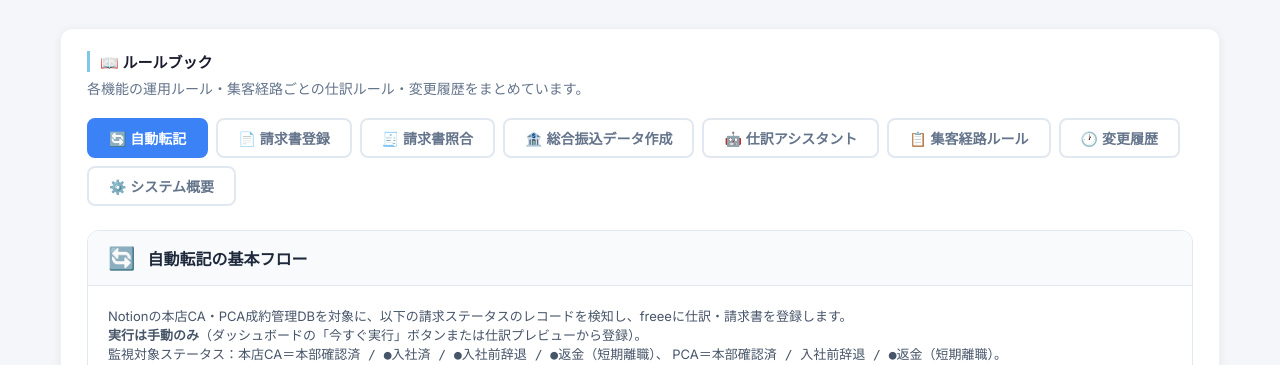
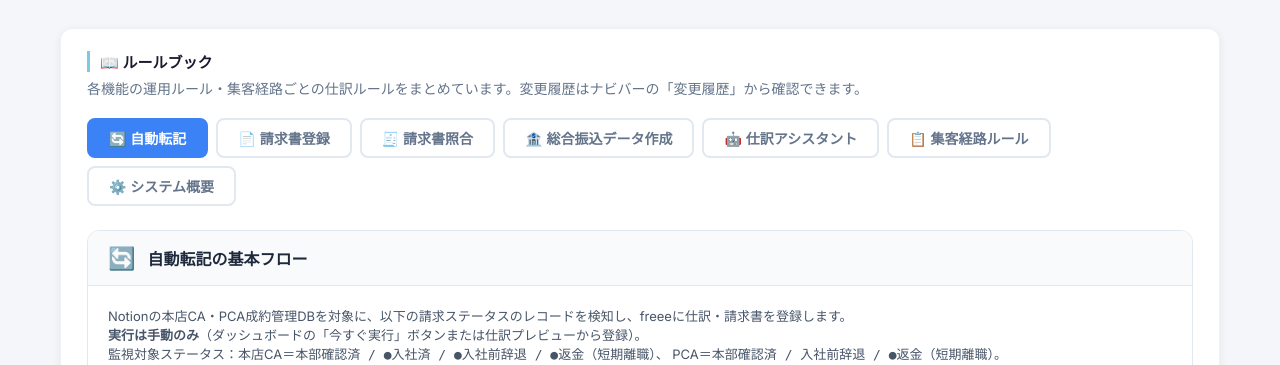
Before and after one commit to rikutokosa/notion-freee-auto, a Flask app: page /rules in a window 1280 px wide. Shown: the part 56-421 px from the top of the page. Run offline with Flask 3, Linux system fonts and the light colour scheme.

Commit message:
fix: ルールブックから変更履歴タブを削除（ナビバーの独立ページに統一）

```diff
--- a/templates/rules.html
+++ b/templates/rules.html
@@ -90,7 +90,7 @@
 <div class="card">
   <h2 style="margin:0 0 6px;">📖 ルールブック</h2>
   <p style="color:#64748b;margin:0 0 20px;font-size:14px;">
-    各機能の運用ルール・集客経路ごとの仕訳ルール・変更履歴をまとめています。
+    各機能の運用ルール・集客経路ごとの仕訳ルールをまとめています。変更履歴はナビバーの「変更履歴」から確認できます。
   </p>
 
   <div class="rules-tabs">
@@ -100,7 +100,6 @@
     <button class="rules-tab-btn" onclick="showTab('tab-shiharai', this)">🏦 総合振込データ作成</button>
     <button class="rules-tab-btn" onclick="showTab('tab-assistant', this)">🤖 仕訳アシスタント</button>
     <button class="rules-tab-btn" onclick="showTab('tab-keiro', this)">📋 集客経路ルール</button>
-    <button class="rules-tab-btn" onclick="showTab('tab-history', this)">🕐 変更履歴</button>
     <button class="rules-tab-btn" onclick="showTab('tab-system', this)">⚙️ システム概要</button>
   </div>
 
@@ -681,7 +680,6 @@
   </div>
 
 
-  <!-- ⑦ 変更履歴 -->
   <!-- ☆ システム概要 -->
   <div id="tab-system" class="rules-section">
 
```
